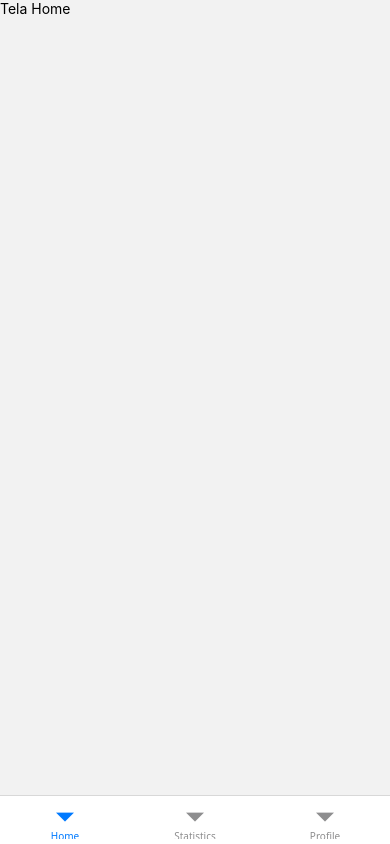
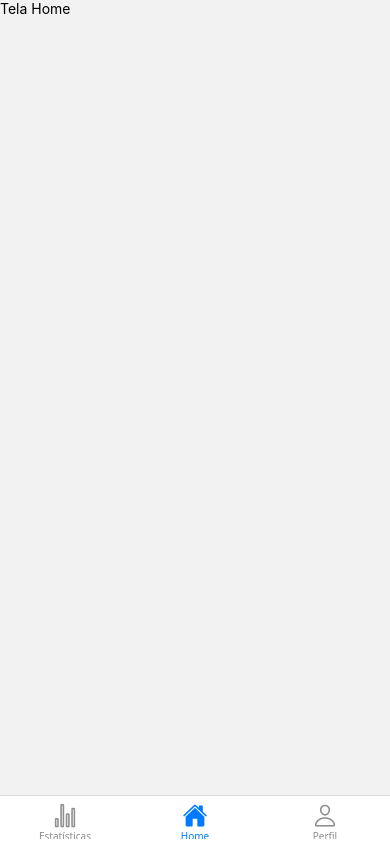
Before and after one commit to henrymzs/estudeAI, a React Native app in the folder mobile/src/: screen /Main in a window 390 px wide. Built offline with nearby package versions, Linux system fonts and the light colour scheme.

Commit message:
feat: adiciona ícones de abas e define a tela Home como tela inicial Atualizar a navegação das abas inferiores com ícones adequados e rota padrão

```diff
--- a/mobile/src/navigation/BottomTabs.js
+++ b/mobile/src/navigation/BottomTabs.js
@@ -1,5 +1,6 @@
 import React from "react";
 import { createBottomTabNavigator } from "@react-navigation/bottom-tabs";
+import { Ionicons } from '@expo/vector-icons';
 
 import Home from "../screens/main/Home";
 import Statistics from '../screens/main/Statistics';
@@ -11,11 +12,28 @@
     return (
         <Tab.Navigator
             initialRouteName="Home"
-            screenOptions={{ headerShown: false }}
+            screenOptions={({ route }) => ({
+                headerShown: false,
+                tabBarIcon: ({ focused, color, size }) => {
+                    let iconName;
+
+                    if (route.name === 'Estatísticas') {
+                        iconName = focused ? 'stats-chart' : 'stats-chart-outline';
+                    } else if (route.name === 'Home') {
+                        iconName = focused ? 'home' : 'home-outline';
+                    } else if (route.name === 'Perfil') {
+                        iconName = focused ? 'person' : 'person-outline';
+                    }
+
+                    return <Ionicons name={iconName} size={size} color={color} />;
+                },
+                tabBarActiveColor: '#667eea',
+                tabBarInactiveColor: '#a0aec0',
+            })}
         >
+            <Tab.Screen name="Estatísticas" component={Statistics} />
             <Tab.Screen name="Home" component={Home} />
-            <Tab.Screen name="Statistics" component={Statistics} />
-            <Tab.Screen name="Profile" component={Profile} />
+            <Tab.Screen name="Perfil" component={Profile} />
         </Tab.Navigator>
     );
 }
```
